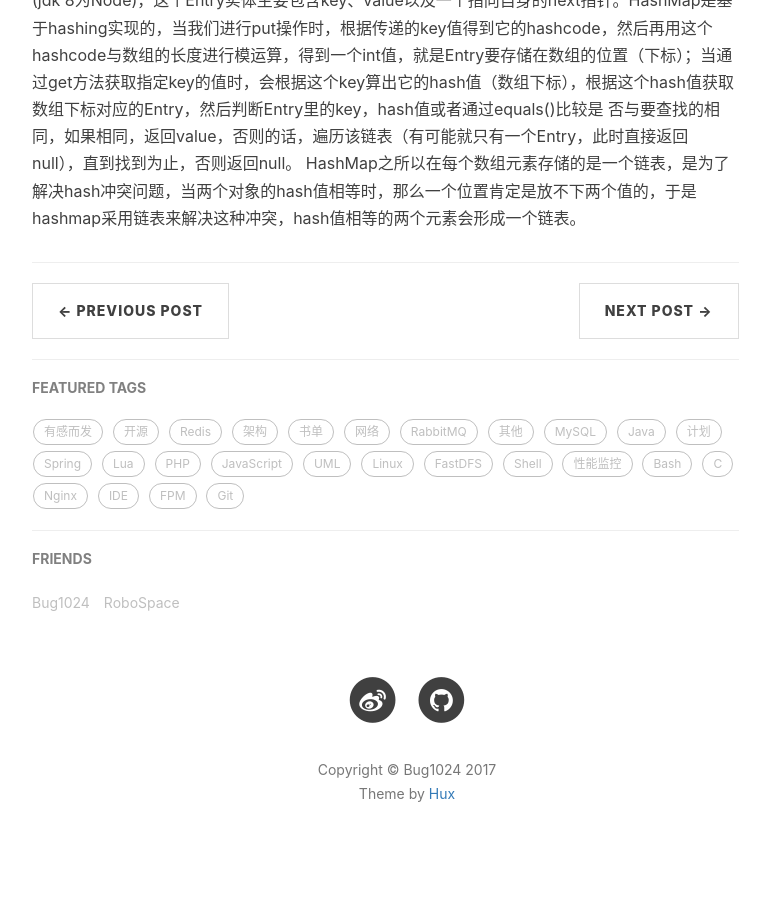
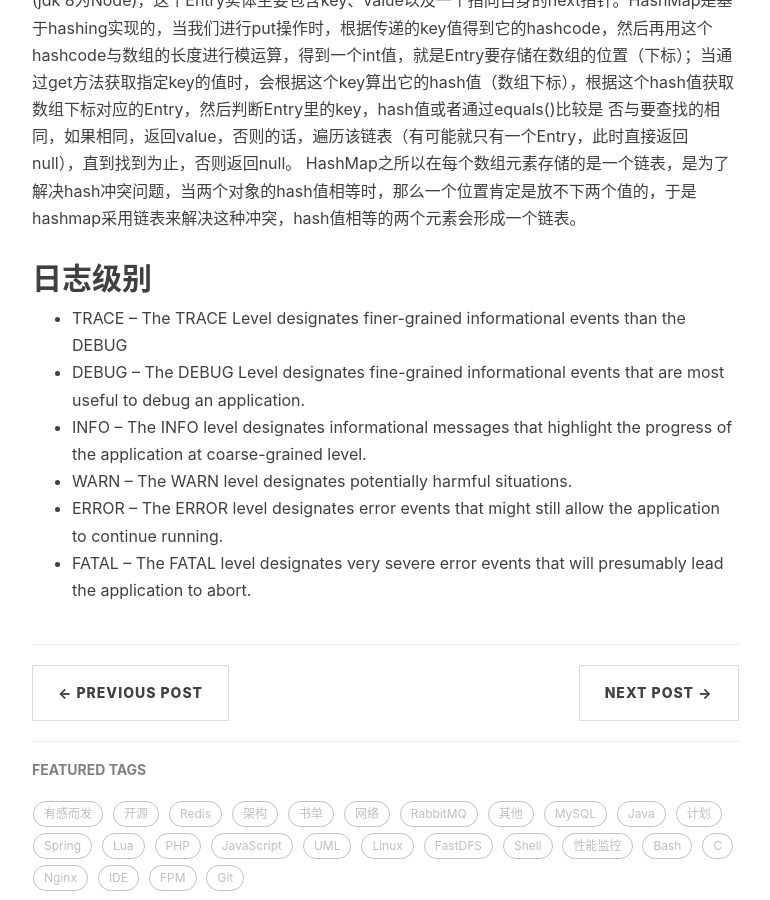
Before and after one commit to bug1024/jeet-blog, a Jekyll site: the page built from _posts/2017-03-09-php-java.md, in a window 1280 px wide and 900 px high, scrolled down 1591 px. Shown: the whole window, without its empty margins (233-1003 px from the left). Built offline with Jekyll 4.4.1, drawn with Linux system fonts in a browser that asks for light colours; nearby versions of some CDN libraries; comment, search, counter and statistics services are not loaded; before the commit the page ends 2461 px from its top, so only the background shows below that.

Commit message:
log level

```diff
--- a/_posts/2017-03-09-php-java.md
+++ b/_posts/2017-03-09-php-java.md
@@ -34,3 +34,11 @@ tags:
 HashMap内部是通过一个数组实现的，只是这个数组比较特殊，数组里存储的元素是一个Entry实体(jdk 8为Node)，这个Entry实体主要包含key、value以及一个指向自身的next指针。HashMap是基于hashing实现的，当我们进行put操作时，根据传递的key值得到它的hashcode，然后再用这个hashcode与数组的长度进行模运算，得到一个int值，就是Entry要存储在数组的位置（下标）；当通过get方法获取指定key的值时，会根据这个key算出它的hash值（数组下标），根据这个hash值获取数组下标对应的Entry，然后判断Entry里的key，hash值或者通过equals()比较是
 否与要查找的相同，如果相同，返回value，否则的话，遍历该链表（有可能就只有一个Entry，此时直接返回null），直到找到为止，否则返回null。
 HashMap之所以在每个数组元素存储的是一个链表，是为了解决hash冲突问题，当两个对象的hash值相等时，那么一个位置肯定是放不下两个值的，于是hashmap采用链表来解决这种冲突，hash值相等的两个元素会形成一个链表。
+
+## 日志级别
+* TRACE – The TRACE Level designates finer-grained informational events than the DEBUG
+* DEBUG – The DEBUG Level designates fine-grained informational events that are most useful to debug an application.
+* INFO – The INFO level designates informational messages that highlight the progress of the application at coarse-grained level.
+* WARN – The WARN level designates potentially harmful situations.
+* ERROR – The ERROR level designates error events that might still allow the application to continue running.
+* FATAL – The FATAL level designates very severe error events that will presumably lead the application to abort.
```
